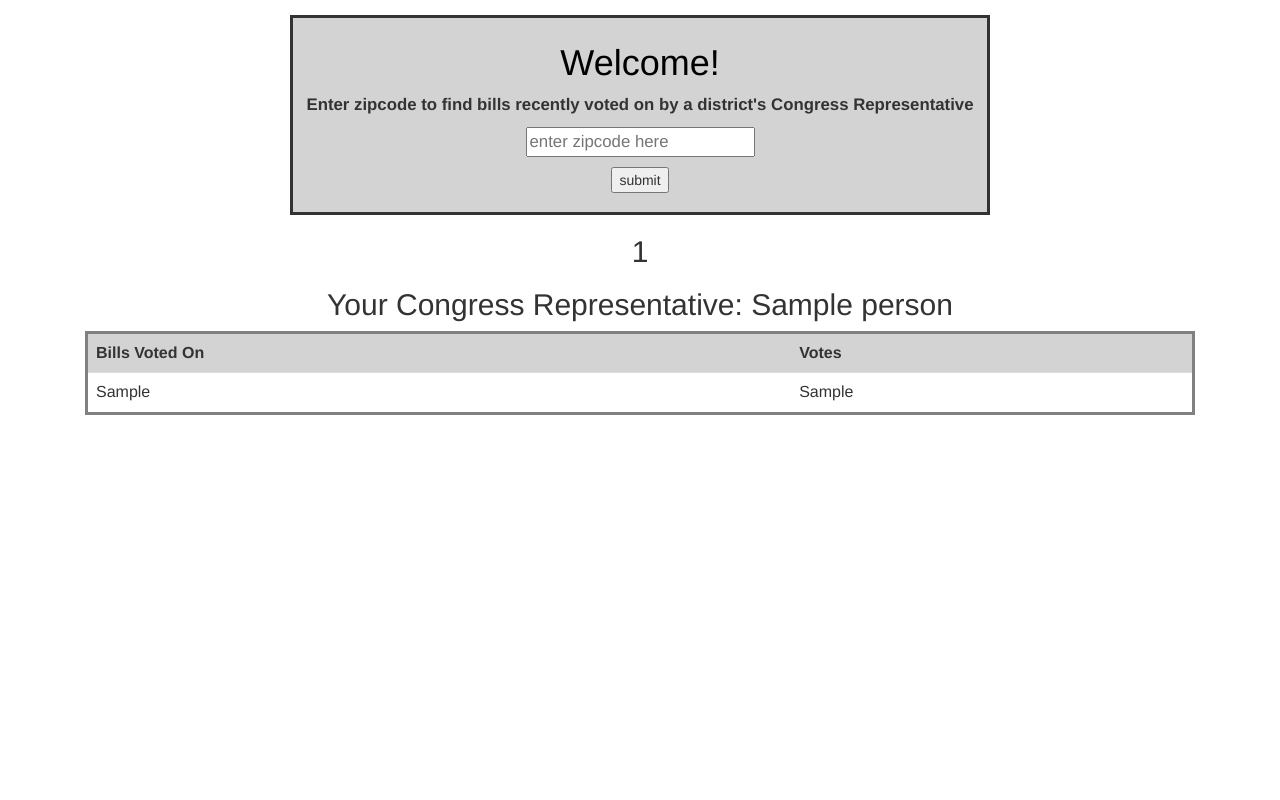
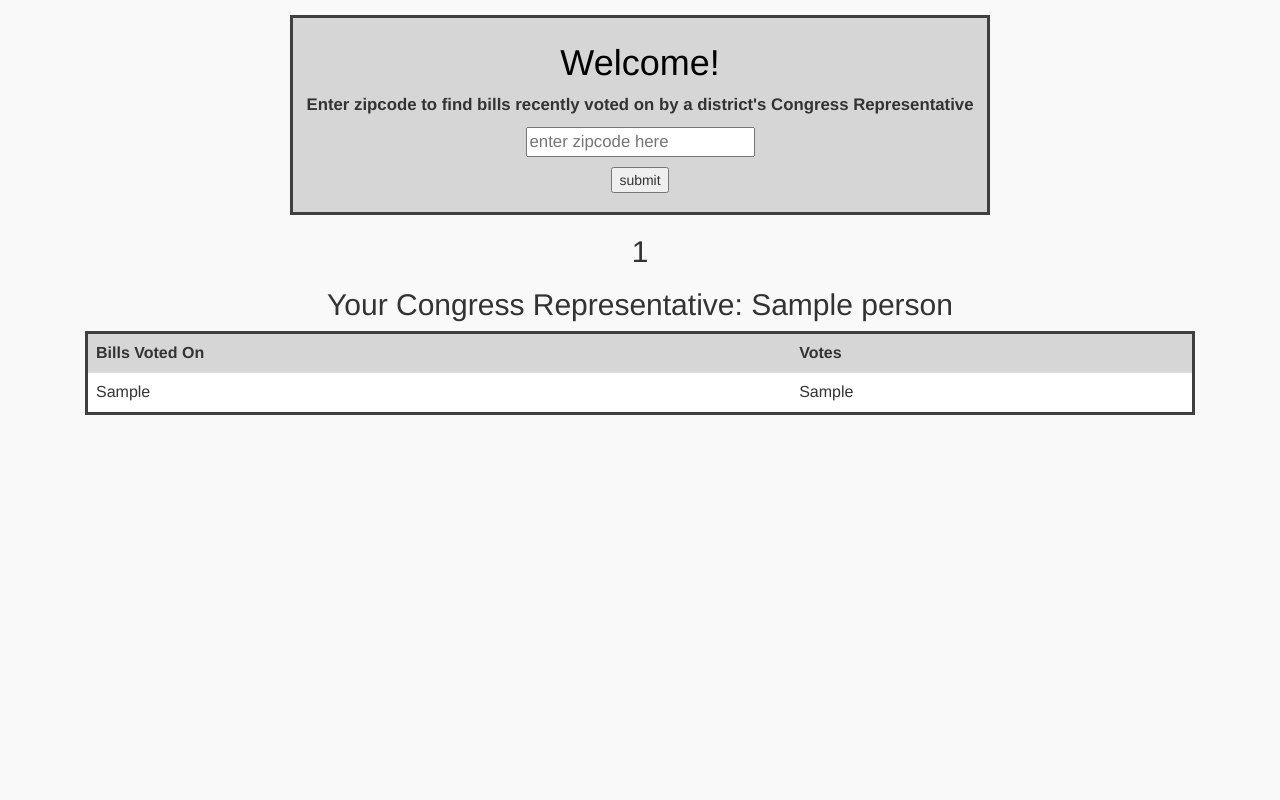
Before and after one commit to erikzorn/votes_app, a Django app: template templates/vote_data.html in a window 1280 px wide. Run offline with Django 3.2, Linux system fonts and the light colour scheme; tables that the repository leaves empty hold one stand-in row (values such as "Sample post"); the template is opened without the code that fills it: values that come from a table or form of the project are taken from there, most other values are stand-ins (such as "Sample title", 1, 10 or a date in 2020); some libraries are stand-ins or nearby versions.

Commit message:
more css stuff

```diff
--- a/static/css/votes.css
+++ b/static/css/votes.css
@@ -2,28 +2,30 @@ h1 {
     color: black;
 }
 body {
-    background-color: white;
+    background-color: #f9f9f9;
 }
 tr {
 	background-color: white;
 }
 
 th {
-	background-color: #d3d3d3;
+	background-color: #d6d6d6;
 }
 table {
-		border-style: solid;
+	border-style: solid;
 	border-width: 3px;
+	border-color: #403f3f;
 }
 
 #prompt {
 	width: 700px;
-	background-color: #d3d3d3;
+	background-color: #d6d6d6;
 	padding: 5px;
 	margin: 0 auto;
 	text-align:center;
 	border-style: solid;
 	border-width: 3px;
+	border-color: #403f3f;
 }
 
 h2 {
```
